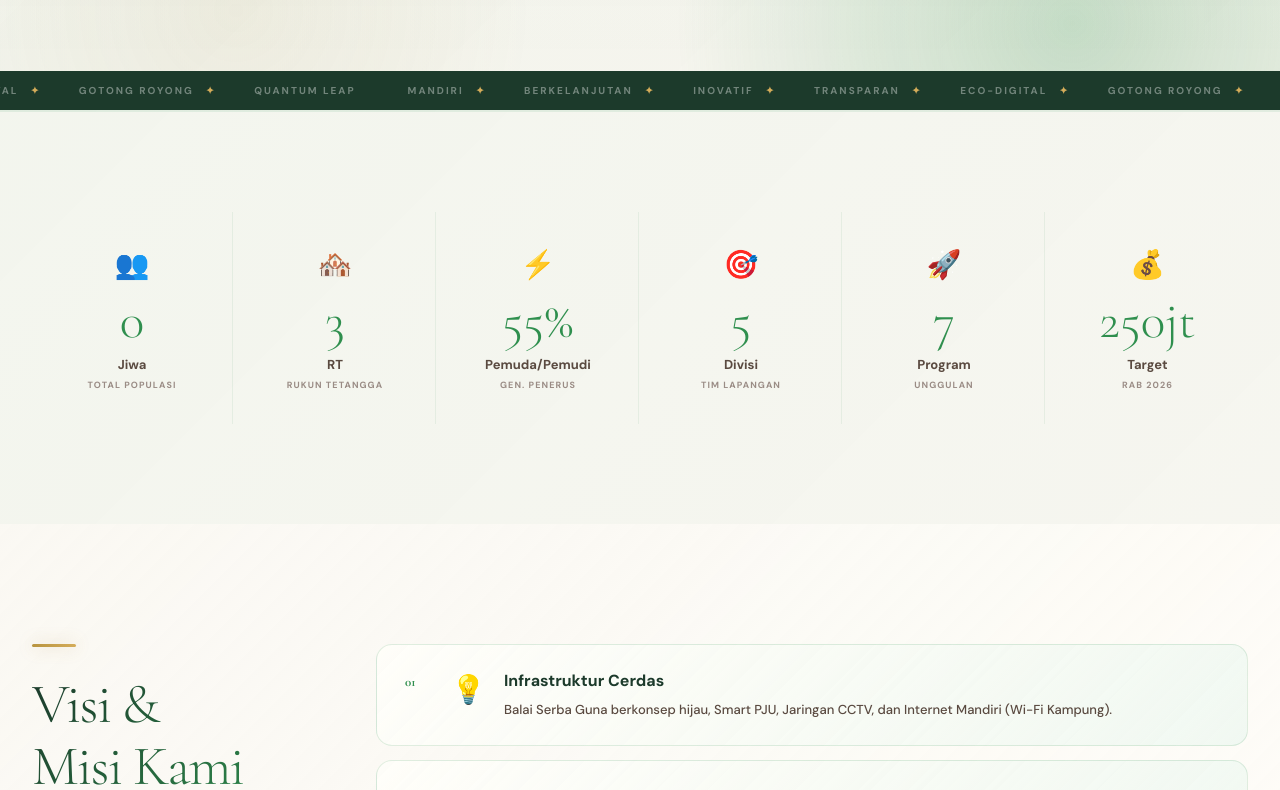
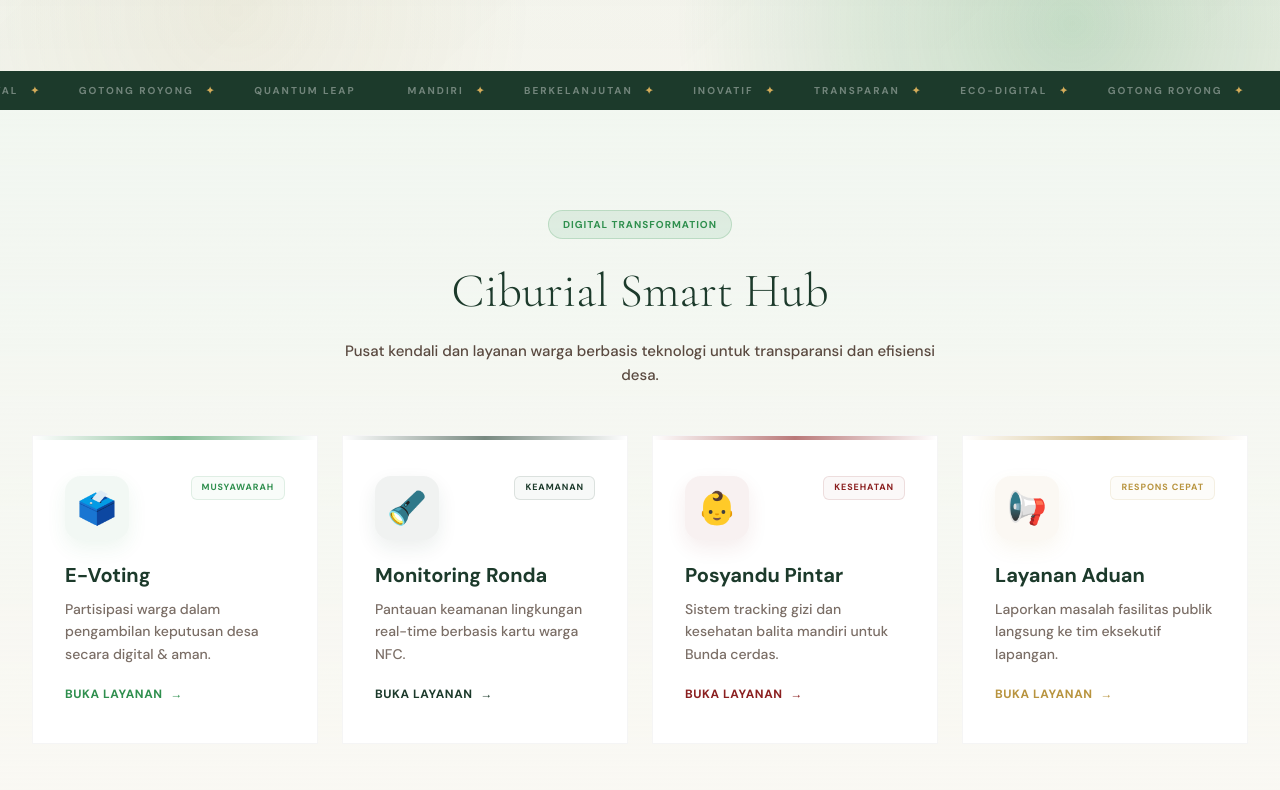
Before and after one commit to Karimkusin88/ciburial-eco-digital, a Next.js app: page / in a window 1280 px wide. Shown: the part 1130-1920 px from the top of the page. Built offline with nearby package versions, Linux system fonts and the light colour scheme; no server answers; the database is empty.

Commit message:
feat: add Ciburial Smart Hub section to homepage

```diff
--- a/components/home/TentangTab.tsx
+++ b/components/home/TentangTab.tsx
@@ -211,34 +211,105 @@ export default function TentangTab({ onNavigate, testimoni = [], onPaymentSucces
         </div>
       </div>
 
-      {/* STATS - HEROIC */}
-      <section className="sec" style={{ background: "linear-gradient(135deg,rgba(79,191,126,.04) 0%,rgba(47,143,78,.02) 100%)", padding: "clamp(60px,8vw,100px) clamp(16px,4vw,32px)", borderTop: "2px solid rgba(47,143,78,.1)" }}>
-        <div style={{ maxWidth: 1320, margin: "0 auto", display: "grid", gridTemplateColumns: "repeat(auto-fit,minmax(150px,1fr))", gap: 2 }}>
-          {[
-            { v: totalJiwa !== null ? totalJiwa.toLocaleString() : "450", l: "Jiwa", s: "Total Populasi", icon: "👥" },
-            { v: "3", l: "RT", s: "Rukun Tetangga", icon: "🏘️" },
-            { v: "55%", l: "Pemuda/Pemudi", s: "Gen. Penerus", icon: "⚡" },
-            { v: "5", l: "Divisi", s: "Tim Lapangan", icon: "🎯" },
-            { v: "7", l: "Program", s: "Unggulan", icon: "🚀" },
-            { v: "250jt", l: "Target", s: "RAB 2026", icon: "💰" },
-          ].map((s, i) => (
-            <div key={i} className={`rv d${i + 1}`} style={{ padding: "32px 18px", textAlign: "center", borderRight: i < 5 ? "1px solid rgba(47,143,78,.08)" : "none", position: "relative", transition: "all .3s ease", cursor: "pointer" }}
-              onMouseEnter={e => {
-                (e.currentTarget as HTMLElement).style.transform = "translateY(-4px)";
-                (e.currentTarget as HTMLElement).style.background = "rgba(79,191,126,.08)";
-              }}
-              onMouseLeave={e => {
-                (e.currentTarget as HTMLElement).style.transform = "translateY(0)";
-                (e.currentTarget as HTMLElement).style.background = "transparent";
-              }}
-            >
-              <div style={{ fontSize: 28, marginBottom: 10 }}>{s.icon}</div>
-              <div className="fnt" style={{ fontSize: "clamp(28px,4vw,52px)", fontWeight: 300, color: "#2F8F4E", lineHeight: 1, marginBottom: 8 }}>{s.v}</div>
-              <div style={{ fontSize: 13, fontWeight: 700, color: "#5A4A40", marginBottom: 4 }}>{s.l}</div>
-              <div style={{ fontSize: 9, fontWeight: 700, letterSpacing: ".12em", textTransform: "uppercase", color: "#9A8C85" }}>{s.s}</div>
-            </div>
-          ))}
+      {/* CIBURIAL SMART HUB — DIGITAL SERVICES */}
+      <section className="sec" style={{ padding: "clamp(60px,8vw,100px) clamp(16px,4vw,32px)", background: "linear-gradient(180deg, rgba(232,245,238,0.5) 0%, #FAF8F3 100%)" }}>
+        <div style={{ maxWidth: 1320, margin: "0 auto" }}>
+          <div style={{ textAlign: "center", marginBottom: 48 }}>
+            <span className="badge-heroic" style={{ padding: "6px 14px", fontSize: 10, borderRadius: 99, background: "rgba(47,143,78,0.1)", color: "#2F8F4E", border: "1px solid rgba(47,143,78,0.2)", fontWeight: 800, letterSpacing: "0.1em" }}>DIGITAL TRANSFORMATION</span>
+            <h2 className="fnt" style={{ fontSize: "clamp(28px,4vw,48px)", fontWeight: 300, color: "#1C3A2B", marginTop: 16, marginBottom: 12 }}>Ciburial Smart Hub</h2>
+            <p style={{ color: "#5A4A40", fontSize: 15, maxWidth: 600, margin: "0 auto", fontWeight: 500, lineHeight: 1.6 }}>Pusat kendali dan layanan warga berbasis teknologi untuk transparansi dan efisiensi desa.</p>
+          </div>
+
+          <div style={{ display: "grid", gridTemplateColumns: "repeat(auto-fit, minmax(280px, 1fr))", gap: 24 }}>
+            {[
+              {
+                title: "E-Voting",
+                desc: "Partisipasi warga dalam pengambilan keputusan desa secara digital & aman.",
+                icon: "🗳️",
+                link: "/voting",
+                color: "#2F8F4E",
+                tag: "MUSYAWARAH"
+              },
+              {
+                title: "Monitoring Ronda",
+                desc: "Pantauan keamanan lingkungan real-time berbasis kartu warga NFC.",
+                icon: "🔦",
+                link: "/ronda",
+                color: "#1C3A2B",
+                tag: "KEAMANAN"
+              },
+              {
+                title: "Posyandu Pintar",
+                desc: "Sistem tracking gizi dan kesehatan balita mandiri untuk Bunda cerdas.",
+                icon: "👶",
+                link: "/posyandu",
+                color: "#8B2020",
+                tag: "KESEHATAN"
+              },
+              {
+                title: "Layanan Aduan",
+                desc: "Laporkan masalah fasilitas publik langsung ke tim eksekutif lapangan.",
+                icon: "📢",
+                link: "/pengaduan",
+                color: "#B8943F",
+                tag: "RESPONS CEPAT"
+              }
+            ].map((item, i) => (
+              <a key={i} href={item.link} style={{ textDecoration: "none", color: "inherit" }} className="hub-card-link">
+                <div className="card-heroic" style={{
+                  height: "100%",
+                  padding: "40px 32px",
+                  background: "white",
+                  border: "1.5px solid rgba(0,0,0,0.04)",
+                  display: "flex",
+                  flexDirection: "column",
+                  gap: 20,
+                  transition: "all 0.4s cubic-bezier(0.22, 1, 0.36, 1)",
+                  position: "relative",
+                  overflow: "hidden"
+                }}>
+                  {/* Decorative Gradient Background on Hover */}
+                  <div className="hover-gradient" style={{
+                    position: "absolute",
+                    top: 0, left: 0, width: "100%", height: "4px",
+                    background: `linear-gradient(90deg, transparent, ${item.color}, transparent)`,
+                    opacity: 0.6
+                  }} />
+
+                  <div style={{ display: "flex", justifyContent: "space-between", alignItems: "flex-start" }}>
+                    <div style={{
+                      width: 64, height: 64, borderRadius: 16,
+                      background: `${item.color}10`,
+                      display: "flex", alignItems: "center", justifyContent: "center",
+                      fontSize: 32,
+                      boxShadow: `0 8px 20px ${item.color}15`
+                    }}>{item.icon}</div>
+                    <span style={{ fontSize: 9, fontWeight: 900, letterSpacing: "0.1em", color: item.color, background: `${item.color}08`, padding: "4px 10px", borderRadius: 6, border: `1px solid ${item.color}20` }}>{item.tag}</span>
+                  </div>
+
+                  <div>
+                    <h3 style={{ fontSize: 20, fontWeight: 800, color: "#1C3A2B", marginBottom: 8 }}>{item.title}</h3>
+                    <p style={{ fontSize: 14, color: "#5A4A40", lineHeight: 1.6, fontWeight: 500, opacity: 0.8 }}>{item.desc}</p>
+                  </div>
+
+                  <div style={{ marginTop: "auto", display: "flex", alignItems: "center", gap: 8, color: item.color, fontSize: 12, fontWeight: 800, letterSpacing: "0.05em" }}>
+                    BUKA LAYANAN <span style={{ transition: "transform 0.3s" }} className="arrow">→</span>
+                  </div>
+                </div>
+              </a>
+            ))}
+          </div>
         </div>
+        <style>{`
+          .hub-card-link:hover .card-heroic {
+            transform: translateY(-10px);
+            box-shadow: 0 24px 48px rgba(0,0,0,0.06);
+            border-color: rgba(47,143,78,0.2);
+          }
+          .hub-card-link:hover .arrow {
+            transform: translateX(6px);
+          }
+        `}</style>
       </section>
 
 
```
